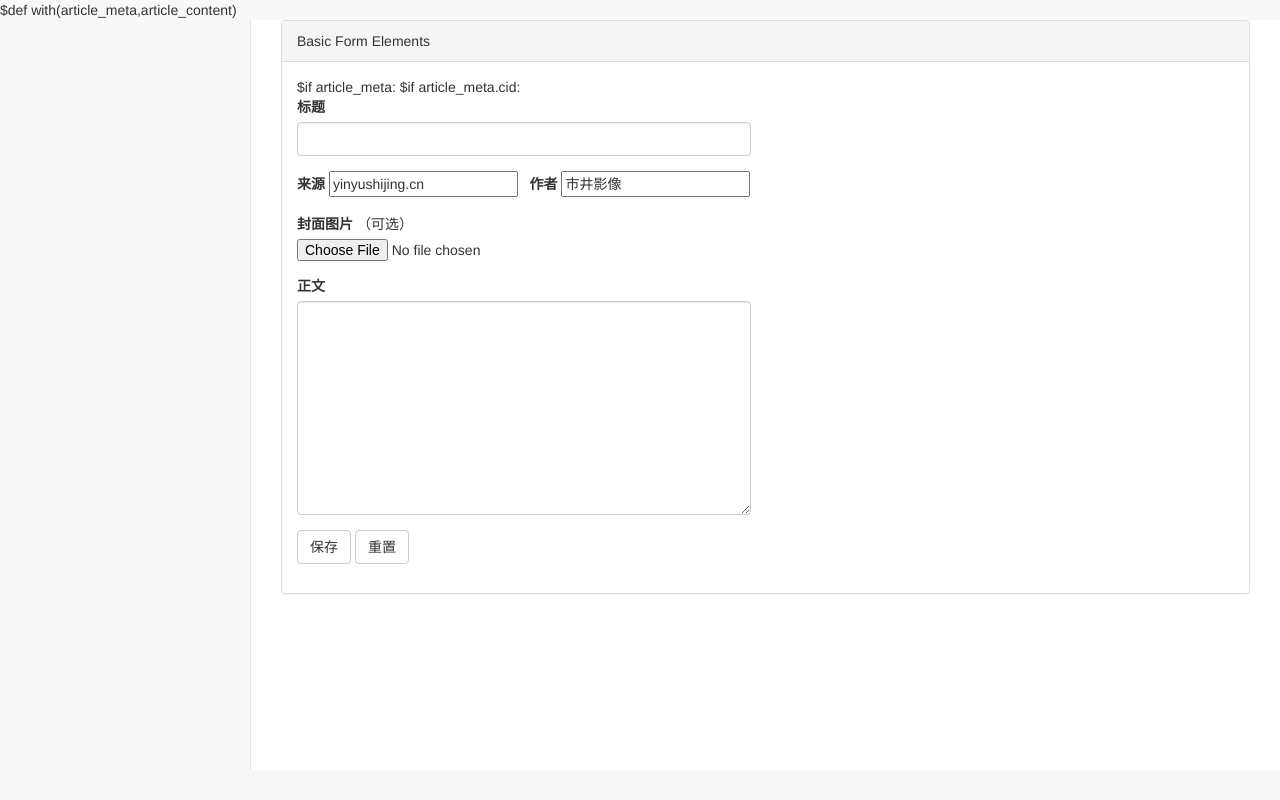
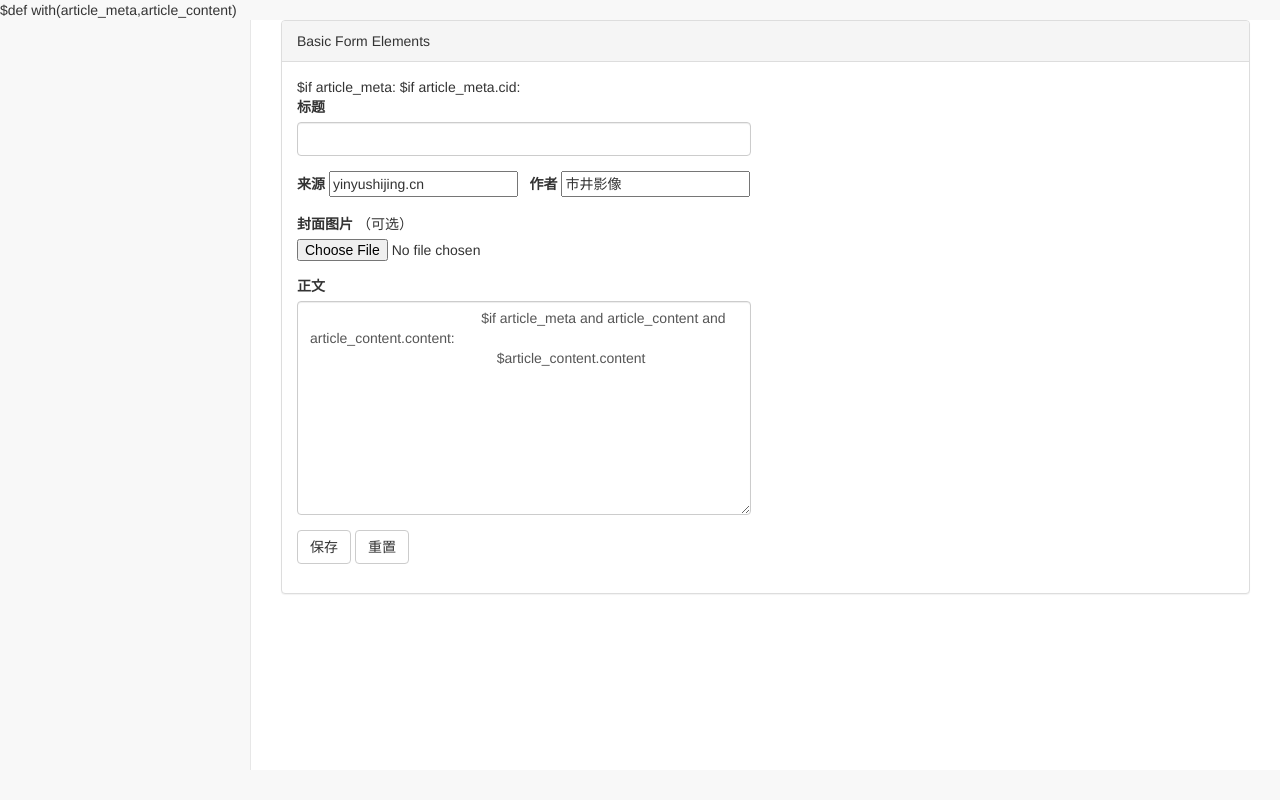
Before and after one commit to swenker/studio, a Python web app: template shijing_img/source/templates/article_form.html in a window 1280 px wide. Run offline with Jinja, Linux system fonts and the light colour scheme; the template is opened without the code that fills it, so the values that code supplies are empty; some libraries are stand-ins or nearby versions.

Commit message:
article form workable

```diff
--- a/shijing_img/doc/ddl.sql
+++ b/shijing_img/doc/ddl.sql
@@ -8,7 +8,7 @@ USE `shijing_img`
 CREATE TABLE IF NOT EXISTS `cms_article_meta`(
  `id` INT(9) NOT NULL AUTO_INCREMENT,
  `title` VARCHAR(60) NOT NULL,
- `subtitle` VARCHAR(50) NOT NULL,
+ `subtitle` VARCHAR(50) NULL,
  `dtpub` TIMESTAMP DEFAULT 0,
  `dtupdate` TIMESTAMP ON UPDATE CURRENT_TIMESTAMP,
  `dtcreate` TIMESTAMP NOT NULL DEFAULT 0,
--- a/shijing_img/source/admin_cms.py
+++ b/shijing_img/source/admin_cms.py
@@ -100,8 +100,8 @@ class NewArticle():
 class SaveArticle():
     def POST(self):
 
-        params = web.input(subtitle=None)
-        if not params.id:
+        params = web.input(subtitle=None,oid=None,cid=None)
+        if not params.oid:
             cmsService.new_article(serviceHelper.compose_article(params))
 
         else:
--- a/shijing_img/source/templates/article_form.html
+++ b/shijing_img/source/templates/article_form.html
@@ -33,9 +33,6 @@ $def with(article_meta,article_content)
             $$("#title").val("$article_meta.title");
             $$("#author").val("$article_meta.author");
             $$("#source").val("$article_meta.source");
-
-            $if article_content and article_content.content:
-                $$("#content").val("$article_content.content");
 
         });
 
@@ -85,23 +82,23 @@ $def with(article_meta,article_content)
                         <div class="panel-body">
                             <div class="row">
                                 <div class="col-lg-6">
-                                    <form role="form" action="/p/adm/save_article">
+                                    <form role="form" action="/p/adm/save_article" method="post">
                                       $if article_meta:
-                                           <input type="hidden" name="id" id="id" value="$article_meta.oid">
+                                           <input type="hidden" name="oid" id="oid" value="$article_meta.oid">
 
                                            $if article_meta.cid:
                                                <input type="hidden" name="cid" id="cid" value="$article_meta.cid">
 
                                         <div class="form-group">
                                             <label>标题</label>
-                                            <input class="form-control" id="title">
+                                            <input class="form-control" name="title" id="title">
                                             <!--<p class="help-block">Example block-level help text here.</p>-->
                                         </div>
                                         <div class="form-group">
                                             <label>来源</label>
-                                            <input   placeholder="Enter text" value="yinyushijing.cn" id="source">
+                                            <input   placeholder="Enter text" value="yinyushijing.cn" name="source" id="source">
                                             &nbsp;&nbsp;<label>作者</label>
-                                            <input  placeholder="Enter text" value="市井影像" id="author">
+                                            <input  placeholder="Enter text" value="市井影像" name="author" id="author">
                                         </div>
 <!--
                                         <div class="form-group">
@@ -115,7 +112,11 @@ $def with(article_meta,article_content)
                                         </div>
                                         <div class="form-group">
                                             <label>正文</label>
-                                            <textarea name="content" class="form-control" rows="10" id="content"></textarea>
+                                            <textarea name="content" class="form-control" rows="10" id="content">
+                                            $if article_meta and article_content and article_content.content:
+                                                $article_content.content
+
+                                            </textarea>
 
 		<script>
 
--- a/shijing_img/source/templates/article_list_edit.html
+++ b/shijing_img/source/templates/article_list_edit.html
@@ -41,7 +41,7 @@ $def with(article_list,total,total_pages,npages)
         <!-- Navigation -->
         <div id="admnav">
             <script>
-                $$("#admnav").load("/adm/adm_nav.html");
+                $$("#admnav").load("/pages/adm/adm_nav.html");
             </script>
         </div>
 
--- a/shijing_img/source/wshelper.py
+++ b/shijing_img/source/wshelper.py
@@ -58,10 +58,10 @@ class ServiceHelper():
     def compose_article(self, params):
         article_meta = cms_model.ArticleMeta()
 
-        if params.id:
-            article_meta.id = int(params.id)
+        if params.oid:
+            article_meta.oid = int(params.oid)
         else:
-            article_meta.id = -1
+            article_meta.oid = -1
 
         article_meta.title = params.title
 
```
